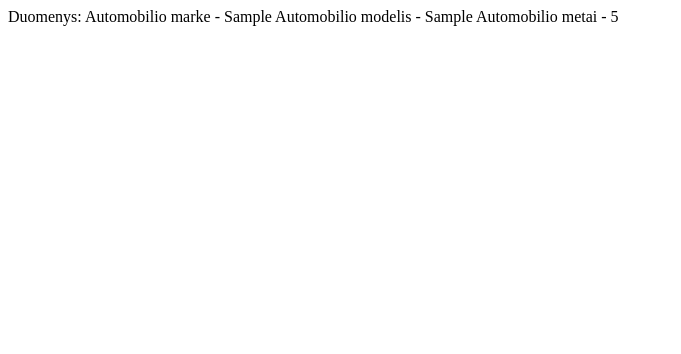
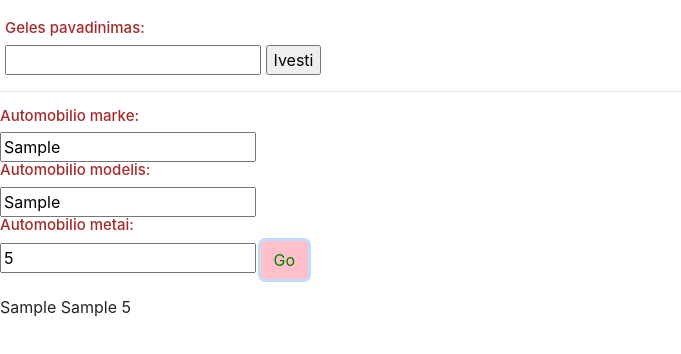
Before and after one commit to milduleison/abc-pratybos, a plain HTML site: page isInput i array/index.html in a window 1280 px wide. Both pictures are taken after typing "Sample", "Sample", "5" into the empty fields and a click on the button "Go". Shown: the whole page, without its empty margins (0-681 px from the left). Drawn offline with nearby package versions, Linux system fonts and the light colour scheme.

Commit message:
papildymas

```diff
--- a/isInput i array/index.html
+++ b/isInput i array/index.html
@@ -25,6 +25,7 @@
 <h5>Automobilio metai:</h5><input type="number" name="text" Id="metai">
 <button onclick="addData();" type="button" class="btn">Go</button>
 </div>
+<p id="demo"></p>
 <script src="script.js"></script>
 </body>
 </html>
--- a/isInput i array/script.js
+++ b/isInput i array/script.js
@@ -43,8 +43,11 @@ let automobiliai = [{
 
        automobiliai.push(duomenys);
        console.log("Duomenys:", duomenys.marke, duomenys.modelis, duomenys.metai);
-        document.write("Duomenys:" + " Automobilio marke - "+ duomenys.marke + " Automobilio modelis - " + duomenys.modelis + " Automobilio metai - " + duomenys.metai);
+        document.getElementById("demo").innerHTML = (duomenys.marke)+" "+(duomenys.modelis)+" "+(duomenys.metai);
+       //document.write(automobiliai)
+      //document.write("Duomenys:" + " Automobilio marke - "+ duomenys.marke + " Automobilio modelis - " + duomenys.modelis + " Automobilio metai - " + duomenys.metai);
     };
+
 
 
 //Geles spalva<input type="text" name="text" class="ginput">
```
